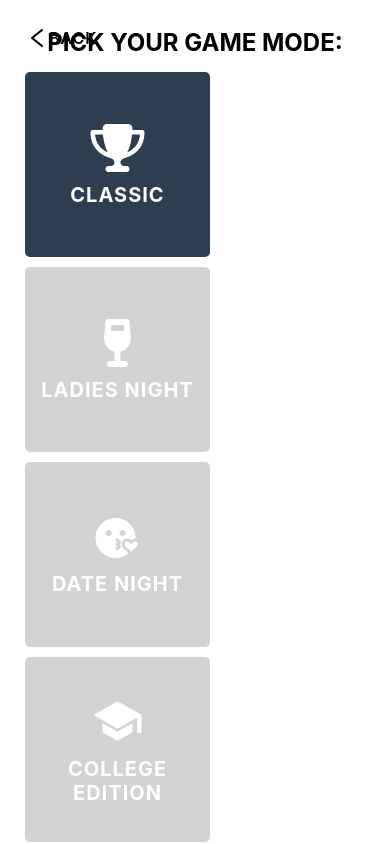
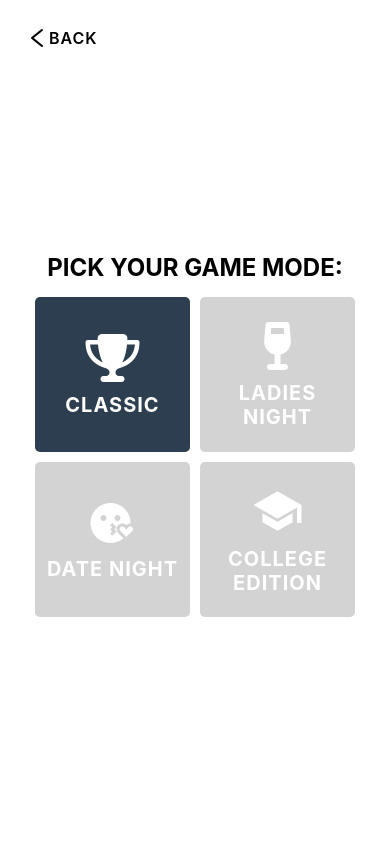
Before and after one commit to kamofah/Consequences, a React Native app in the folder frontend/: screen /Mode in a window 390 px wide. Built offline with nearby package versions, Linux system fonts and the light colour scheme.

Commit message:
Fixed styling bug on Game Mode Screen

```diff
--- a/frontend/src/components/general/SquareButton.jsx
+++ b/frontend/src/components/general/SquareButton.jsx
@@ -27,8 +27,8 @@ const styles = StyleSheet.create({
     display: 'flex',
     justifyContent: 'center',
     alignItems: 'center',
-    width: 185,
-    height: 185,
+    width: 155,
+    height: 155,
     padding: 10,
     borderRadius: 5,
     rowGap: 10,
--- a/frontend/src/screens/GameModeScreen.jsx
+++ b/frontend/src/screens/GameModeScreen.jsx
@@ -73,6 +73,7 @@ const styles = StyleSheet.create({
 
   options: {
     display: 'flex',
+    justifyContent: 'center',
     flexDirection: 'row',
     flexWrap: 'wrap',
     gap: 10,
```
